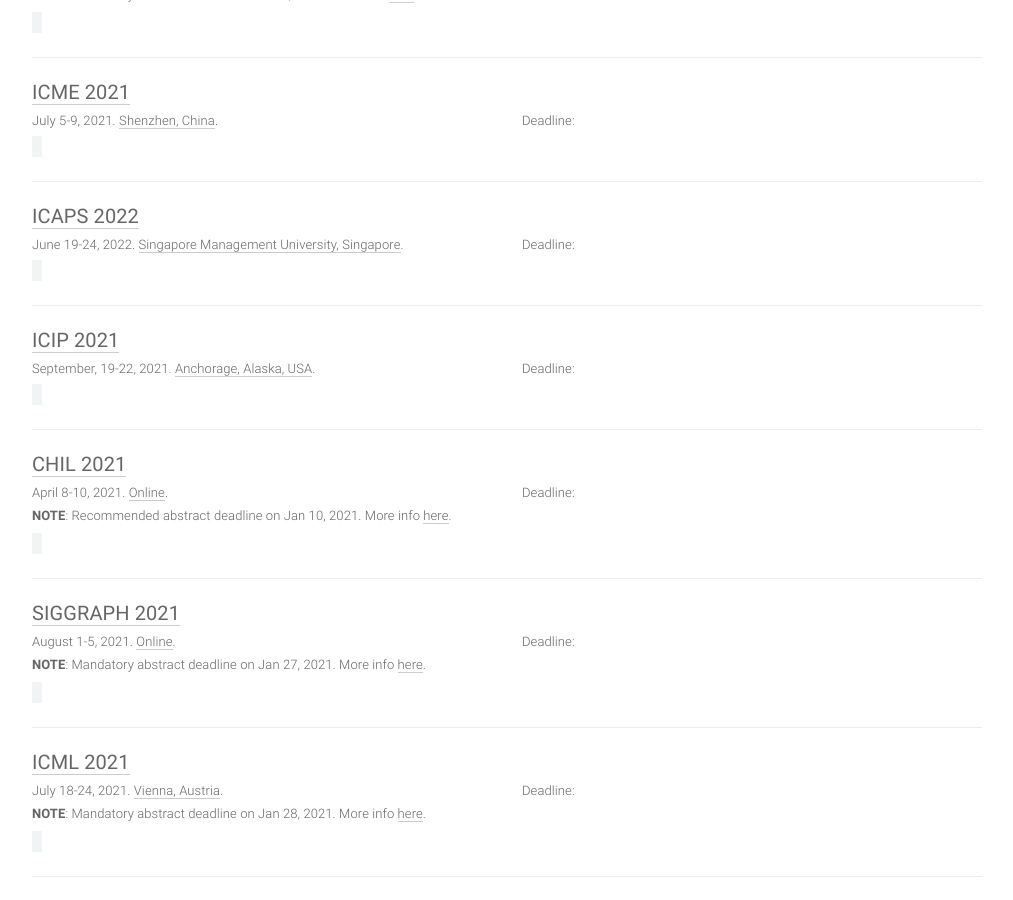
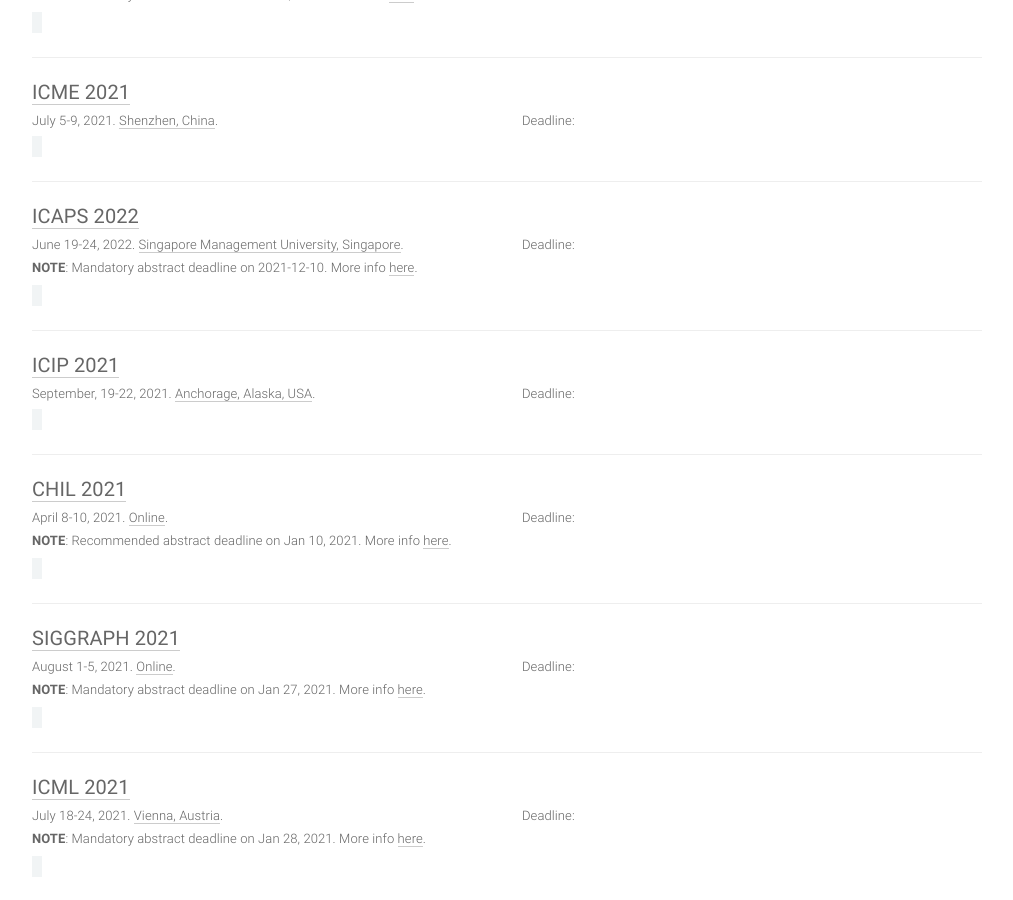
Before and after one commit to paperswithcode/ai-deadlines, a Jekyll site: the page built from index.html, in a window 1280 px wide and 900 px high, scrolled down 3635 px. Shown: the whole window, without its empty margins (133-1146 px from the left). Built offline with Jekyll 4.4.1, drawn with Linux system fonts in a browser that asks for light colours; comment, search, counter and statistics services are not loaded; some of the changed lines change nothing that is shown.

Commit message:
Update conferences.yml

```diff
--- a/_data/conferences.yml
+++ b/_data/conferences.yml
@@ -321,7 +321,7 @@
   sub: CV
 
 - title: ICAPS
-  hindex: 25
+  hindex: 27
   year: 2022
   id: icaps22
   link: http://icaps22.icaps-conference.org/
@@ -331,6 +331,7 @@
   date: June 19-24, 2022
   place: Singapore Management University, Singapore
   sub: ML
+  note: '<b>NOTE</b>: Mandatory abstract deadline on 2021-12-10. More info <a href=''http://icaps22.icaps-conference.org/''>here</a>.'
 
 - title: ICIP
   hindex: 52
```
